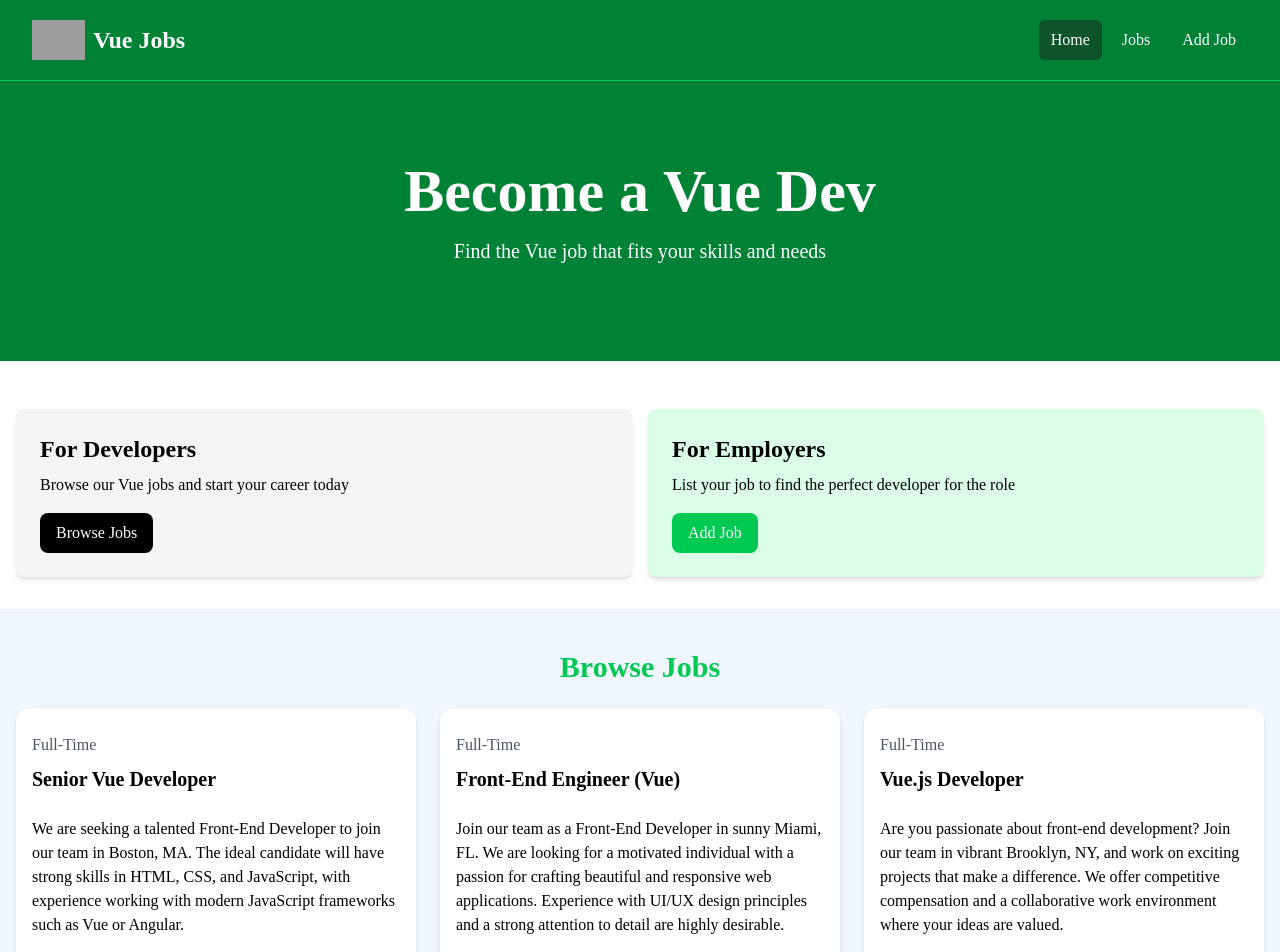
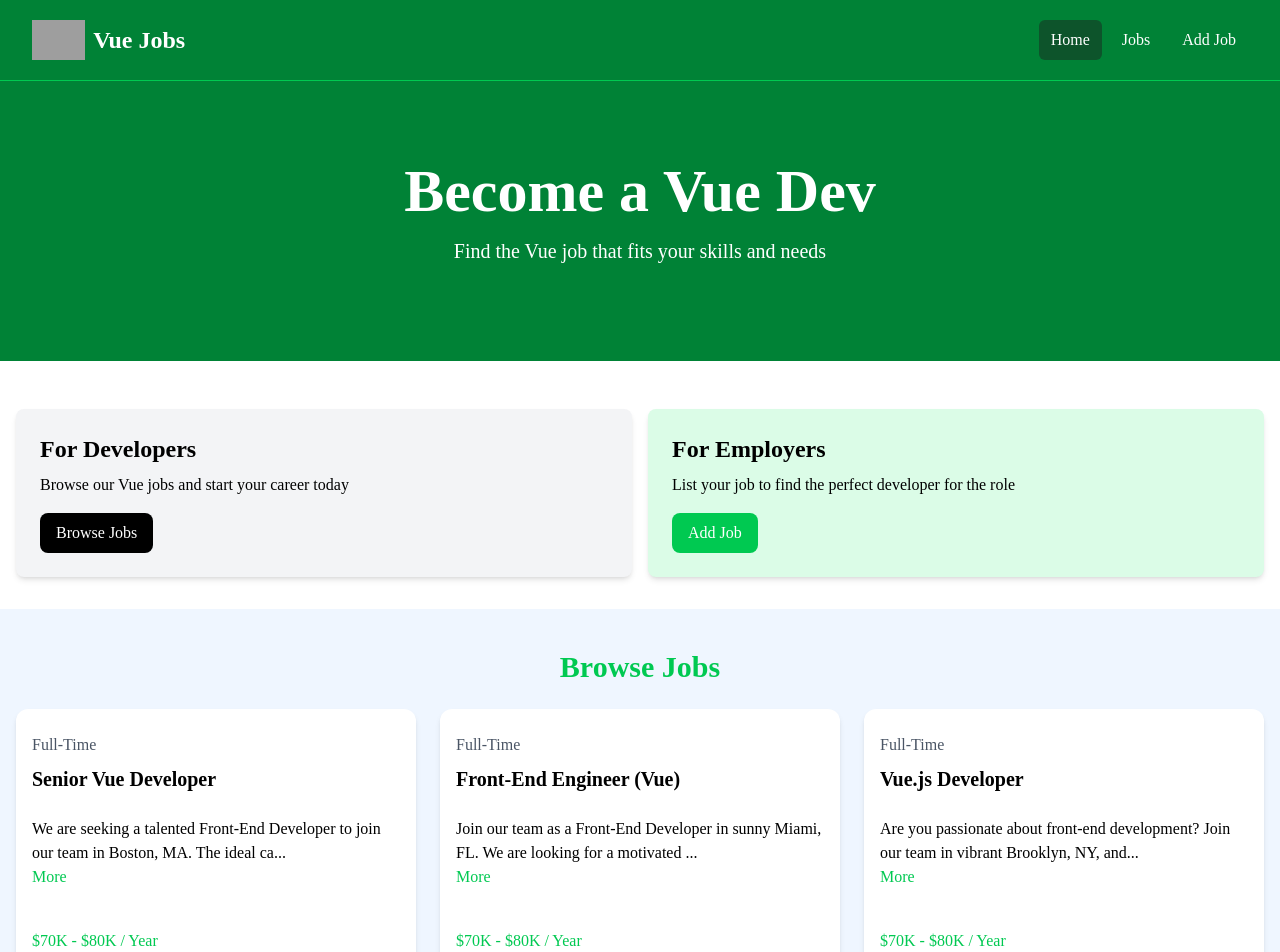
Before and after one commit to Andmana/vue-job-list, a Vue app: page / in a window 1280 px wide. Shown: the top 952 px of the page. Built offline with nearby package versions, Linux system fonts and the light colour scheme; grey boxes are pictures that could not be loaded.

Commit message:
Add elipsis on job description

```diff
--- a/src/components/JobListing.vue
+++ b/src/components/JobListing.vue
@@ -1,6 +1,22 @@
 <script setup>
+import { defineProps, ref, computed } from "vue";
+
 const props = defineProps({
   job: Object,
+});
+
+const showFullDescription = ref(false);
+
+const toggleFullDescription = () => {
+  showFullDescription.value = !showFullDescription.value;
+};
+
+const truncatedDescription = computed(() => {
+  let description = props.job.description;
+  if (!showFullDescription.value) {
+    description = description.substring(0, 90) + "...";
+  }
+  return description;
 });
 </script>
 
@@ -14,7 +30,15 @@
       </div>
 
       <div class="mb-5">
-        {{ job.description }}
+        <div>
+          {{ truncatedDescription }}
+        </div>
+        <button
+          @click="toggleFullDescription"
+          class="text-green-500 hover:text-green-600 mb-5"
+        >
+          {{ showFullDescription ? "Less" : "More" }}
+        </button>
       </div>
 
       <h3 class="text-green-500 mb-2">{{ job.salary }} / Year</h3>
```
